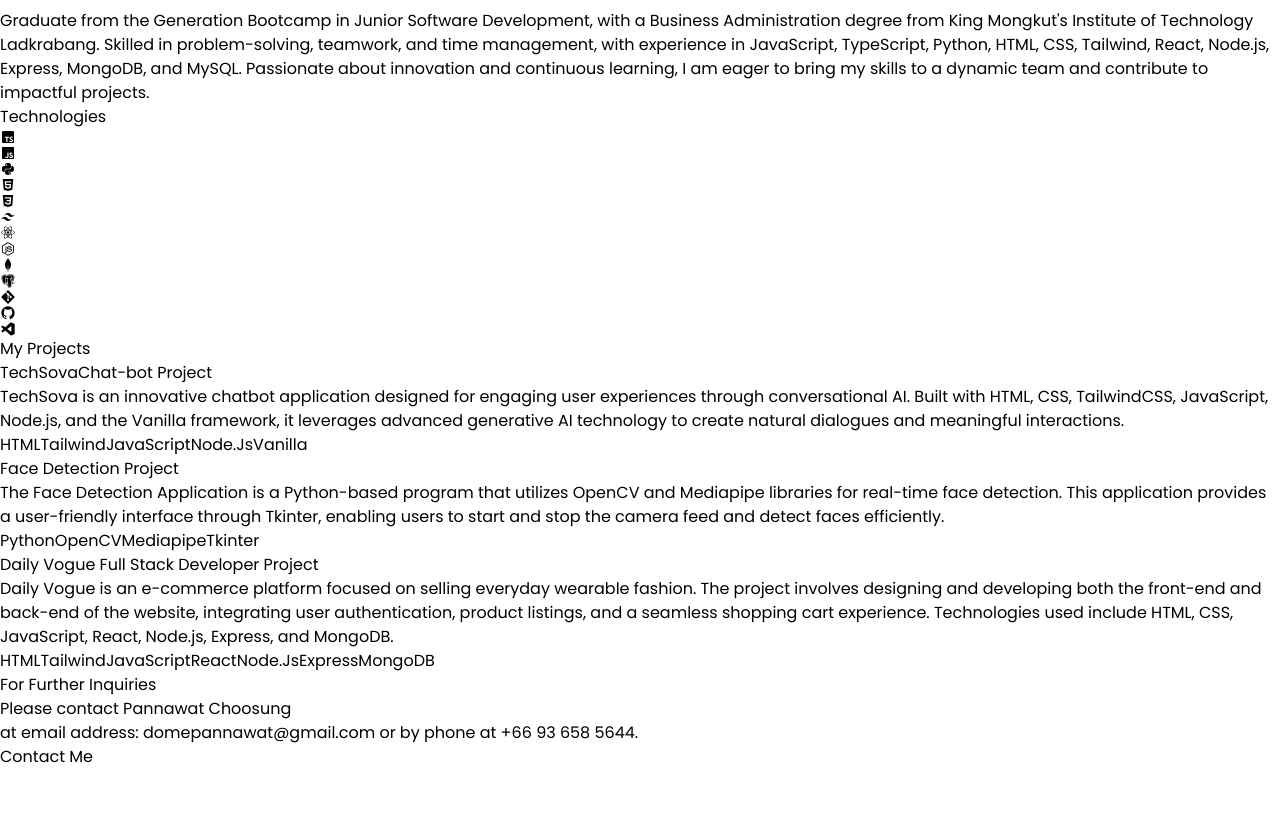
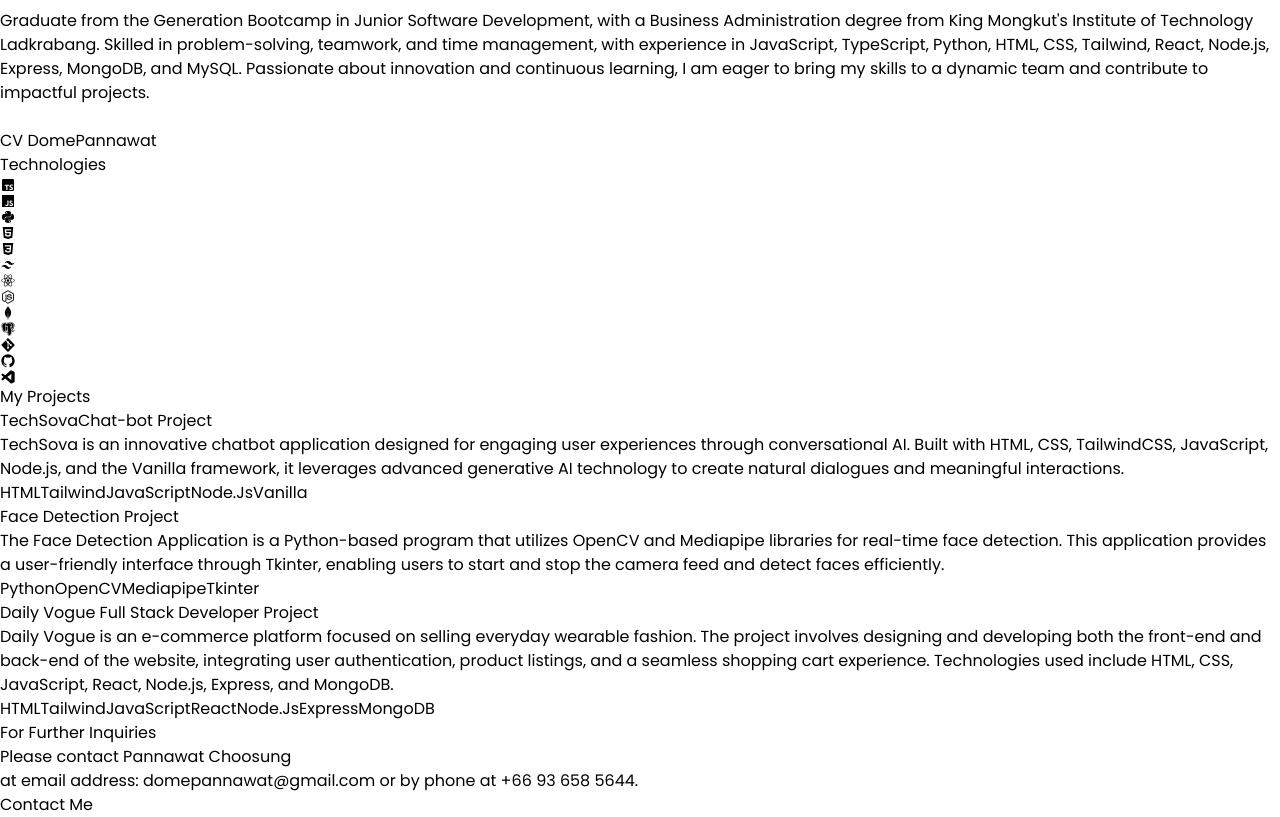
Before and after one commit to DomePannawat/PortfolioDome, a React (Vite) app: page / in a window 1280 px wide. Shown: the part 1060-1877 px from the top of the page. Before the commit the page ends 1829 px from the top, so only its background shows below. Built offline with nearby package versions, Linux system fonts and the light colour scheme.

Commit message:
PortFolio Dome

```diff
--- a/src/components/Hero.jsx
+++ b/src/components/Hero.jsx
@@ -29,7 +29,7 @@
             DomePannawat
           </h1>
           <br />
-          <p className="md:text-base text-pretty text-sm text-gray-300">
+          <p className="md:text-base text-pretty text-sm text-gray-300 mt-4">
             Graduate from the Generation Bootcamp in Junior Software
             Development, with a Business Administration degree from King
             Mongkut's Institute of Technology Ladkrabang. Skilled in
@@ -39,6 +39,8 @@
             continuous learning, I am eager to bring my skills to a dynamic team
             and contribute to impactful projects.
           </p>
+          <br />
+          <a href="/CV-Dome-1.pdf" target="_blank" className="text-nowrap rounded-lg border border-indigo-600 bg-black px-5 py-3 text-lg font-bold text-white shadow-lg shadow-indigo-700 transition-all duration-300 hover:-translate-y-2 hover:shadow-xl hover:shadow-indigo-600 mt-4">CV DomePannawat</a>
         </motion.div>
       </div>
     </div>
```
